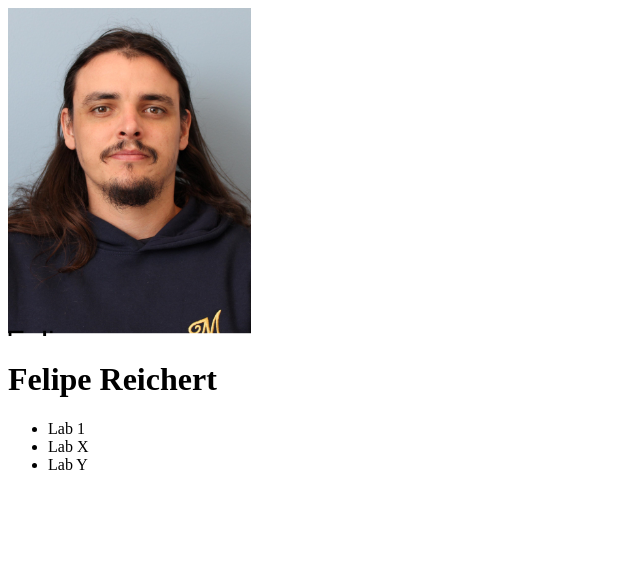
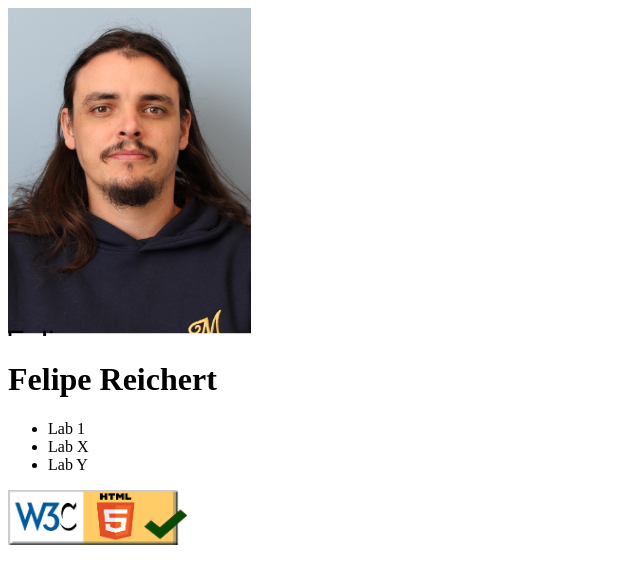
Before and after one commit to lipereichert94/MSC, a plain HTML site: page index.html in a window 1280 px wide. Shown: the whole page, without its empty margins (0-640 px from the left). Drawn offline with Linux system fonts and the light colour scheme.

Commit message:
update
update

```diff
--- a/index.html
+++ b/index.html
@@ -13,6 +13,13 @@
     <li>Lab X</li>
     <li>Lab Y</li>
 </ul>
+
+<p>
+    <a href="https://validator.w3.org/nu/?doc=https%3A%2F%2Flipereichert94.github.io%2FMSC%2F">
+    <img src="htmlchecker.png" alt="Validate" width="180" height="55" />
+    </a>
+</p>
+
 </body>
 
 </html>
```
Also changed, not shown: htmlchecker.png (added).
